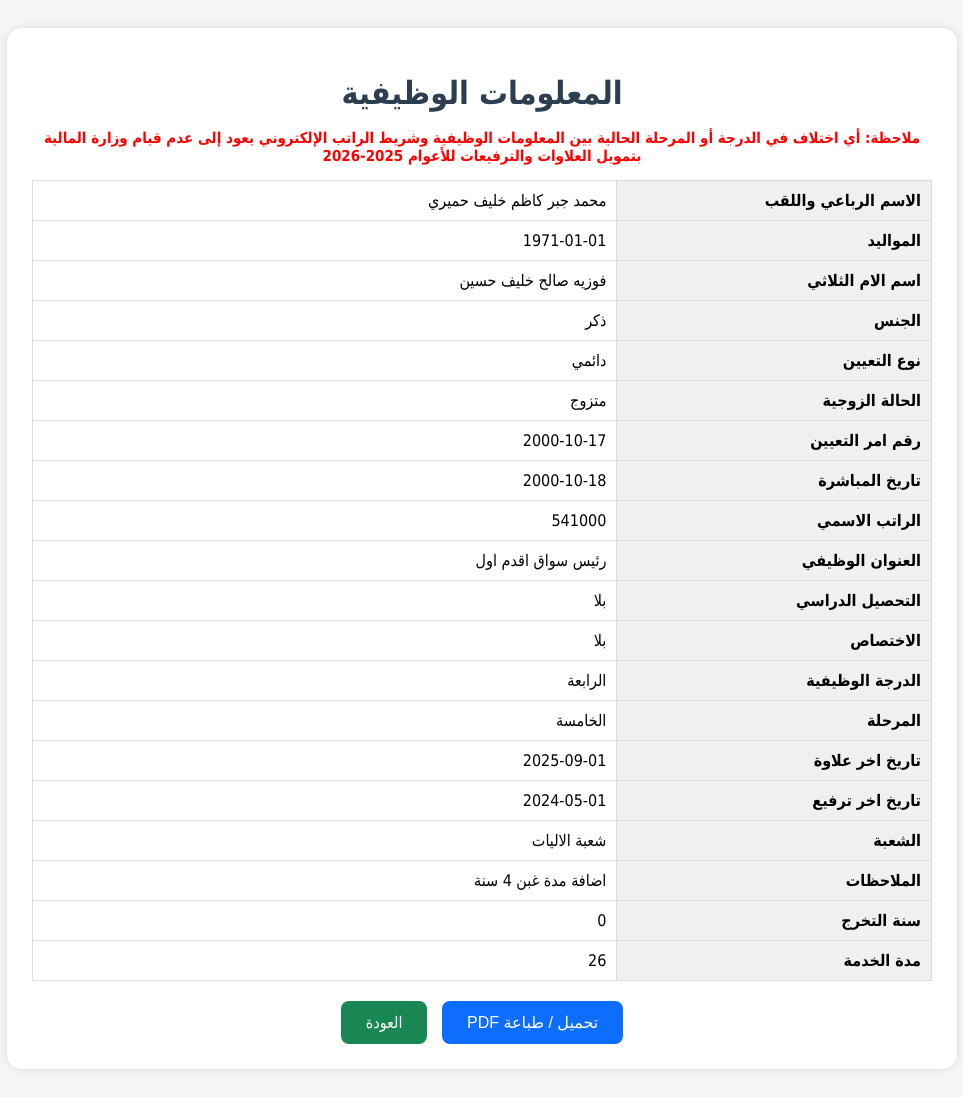
After one commit to asraamohsin924-art/employees_systembab, a Django app: a page that uses employees/templates/employee_info.html in a window 1280 px wide. The commit adds this page. Shown: the whole page, without its empty margins (158-1121 px from the left). Run offline with Django 5.2, Linux system fonts and the light colour scheme; a user stored in the database is signed in; data comes from the database, SQL or seed files in the repository; both versions use the stored data as it was after the commit.

Commit message:
Added employee information page and system improvements

```diff
--- a/employees/models.py
+++ b/employees/models.py
@@ -17,7 +17,7 @@ class Employee(models.Model):
     certificate = models.CharField(max_length=100)
 
     location = models.CharField(max_length=100)
-    risk_type = models.CharField(max_length=100)
+    risk_type = models.CharField(max_length=100, blank=True, default="")
 
     professional = models.IntegerField(default=0)   # مهنية
     engineering = models.IntegerField(default=0)    # الهندسية
@@ -37,4 +37,41 @@ class Employee(models.Model):
 
     def __str__(self):
         return self.name
+
+
+class EmployeeInfo(models.Model):
+    emp_id = models.CharField(max_length=20, unique=True)
+
+    full_name = models.CharField(max_length=200, blank=True, null=True)
+    birth_date = models.CharField(max_length=50, blank=True, null=True)
+    mother_name = models.CharField(max_length=200, blank=True, null=True)
+    gender = models.CharField(max_length=20, blank=True, null=True)
+
+    employment_type = models.CharField(max_length=100, blank=True, null=True)
+    marital_status = models.CharField(max_length=50, blank=True, null=True)
+
+    appointment_order = models.CharField(max_length=100, blank=True, null=True)
+    appointment_order_date = models.CharField(max_length=50, blank=True, null=True)
+    start_date = models.CharField(max_length=50, blank=True, null=True)
+
+    basic_salary = models.CharField(max_length=50, blank=True, null=True)
+    job_title = models.CharField(max_length=100, blank=True, null=True)
+    education = models.CharField(max_length=100, blank=True, null=True)
+    specialization = models.CharField(max_length=100, blank=True, null=True)
+
+    grade = models.CharField(max_length=50, blank=True, null=True)
+    stage = models.CharField(max_length=50, blank=True, null=True)
+
+    last_bonus = models.CharField(max_length=50, blank=True, null=True)
+    last_promotion = models.CharField(max_length=50, blank=True, null=True)
+
+    department = models.CharField(max_length=100, blank=True, null=True)
+    #result = models.CharField(max_length=100, blank=True, null=True)
+    notes = models.TextField(blank=True, null=True)
+
+    graduation_year = models.CharField(max_length=20, blank=True, null=True)
+    service_duration = models.CharField(max_length=50, blank=True, null=True)
+
+    def __str__(self):
+        return self.full_name or self.emp_id
 # Create your models here.
--- /dev/null
+++ b/employees/templates/employee_info.html
@@ -0,0 +1,251 @@
+<!DOCTYPE html>
+<html lang="ar" dir="rtl">
+
+<head>
+<meta charset="UTF-8">
+<title>المعلومات الوظيفية</title>
+
+<style>
+
+body{
+    font-family:Tahoma;
+    background:#f5f5f5;
+    padding:20px;
+}
+
+.container{
+    max-width:900px;
+    margin:auto;
+    background:white;
+    padding:25px;
+    border-radius:15px;
+    box-shadow:0 0 10px rgba(0,0,0,.1);
+}
+
+h1{
+    text-align:center;
+    color:#2c3e50;
+}
+
+table{
+    width:100%;
+    border-collapse:collapse;
+}
+
+td{
+    border:1px solid #ddd;
+    padding:10px;
+}
+
+.label{
+    font-weight:bold;
+    background:#f0f0f0;
+    width:35%;
+}
+
+.back-btn{
+    display:block;
+    width:200px;
+    margin:20px auto;
+    text-align:center;
+    background:#198754;
+    color:white;
+    text-decoration:none;
+    padding:12px;
+    border-radius:8px;
+}
+@media print {
+
+    body{
+        background:white;
+        margin:0;
+        padding:0;
+		zoom:100%;
+    }
+
+    .container{
+        width:100%;
+        max-width:100%;
+        margin:0;
+        padding:10px;
+        box-shadow:none;
+        border:none;
+    }
+
+    table{
+        width:100%;
+        border-collapse:collapse;
+        font-size:13px;
+    }
+
+    td{
+        padding:6px;
+    }
+
+    .back-btn,
+    button{
+        display:none !important;
+    }
+
+    @page{
+        size:A4 portrait;
+        margin:10mm;
+    }
+}
+</style>
+</head>
+
+<body>
+
+<div class="container">
+
+<h1>المعلومات الوظيفية</h1>
+<p style="
+    text-align:center;
+    color:red;
+    font-size:15px;
+    font-weight:bold;
+    margin-top:-5px;
+    margin-bottom:15px;
+">
+    ملاحظة: أي اختلاف في الدرجة أو المرحلة الحالية بين المعلومات الوظيفية وشريط الراتب الإلكتروني يعود إلى عدم قيام وزارة المالية بتمويل العلاوات والترفيعات للأعوام 2025-2026
+</p>
+<table>
+
+<tr>
+<td class="label">الاسم الرباعي واللقب</td>
+<td>{{ info.full_name }}</td>
+</tr>
+
+<tr>
+<td class="label">المواليد</td>
+<td>{{ info.birth_date|slice:":10" }}</td>
+</tr>
+
+<tr>
+<td class="label">اسم الام الثلاثي</td>
+<td>{{ info.mother_name }}</td>
+</tr>
+
+<tr>
+<td class="label">الجنس</td>
+<td>{{ info.gender }}</td>
+</tr>
+
+<tr>
+<td class="label">نوع التعيين</td>
+<td>{{ info.employment_type }}</td>
+</tr>
+
+<tr>
+<td class="label">الحالة الزوجية</td>
+<td>{{ info.marital_status }}</td>
+</tr>
+
+<tr>
+<td class="label">رقم امر التعيين</td>
+<td>{{ info.appointment_order_date|slice:":10" }}</td>
+</tr>
+
+<tr>
+<td class="label">تاريخ المباشرة</td>
+<td>{{ info.start_date|slice:":10" }}</td>
+</tr>
+
+<tr>
+<td class="label">الراتب الاسمي</td>
+<td>{{ info.basic_salary }}</td>
+</tr>
+
+<tr>
+<td class="label">العنوان الوظيفي</td>
+<td>{{ info.job_title }}</td>
+</tr>
+
+<tr>
+<td class="label">التحصيل الدراسي</td>
+<td>{{ info.education }}</td>
+</tr>
+
+<tr>
+<td class="label">الاختصاص</td>
+<td>{{ info.specialization }}</td>
+</tr>
+
+<tr>
+<td class="label">الدرجة الوظيفية</td>
+<td>{{ info.grade }}</td>
+</tr>
+
+<tr>
+<td class="label">المرحلة</td>
+<td>{{ info.stage }}</td>
+</tr>
+
+<tr>
+<td class="label">تاريخ اخر علاوة</td>
+<td>{{ info.last_bonus|slice:":10" }}</td>
+</tr>
+
+<tr>
+<td class="label">تاريخ اخر ترفيع</td>
+<td>{{ info.last_promotion|slice:":10" }}</td>
+</tr>
+
+<tr>
+<td class="label">الشعبة</td>
+<td>{{ info.department }}</td>
+</tr>
+
+<tr>
+<td class="label">الملاحظات</td>
+<td>{{ info.notes }}</td>
+</tr>
+
+<tr>
+<td class="label">سنة التخرج</td>
+<td>{{ info.graduation_year }}</td>
+</tr>
+
+<tr>
+<td class="label">مدة الخدمة</td>
+<td>{{ info.service_duration }}</td>
+</tr>
+
+
+
+
+</table>
+<div style="text-align:center; margin-top:20px;">
+
+    <button onclick="window.print()"
+        style="
+        background:#0d6efd;
+        color:white;
+        border:none;
+        padding:12px 25px;
+        border-radius:8px;
+        font-size:16px;
+        cursor:pointer;
+        margin-left:10px;">
+        تحميل / طباعة PDF
+    </button>
+
+    <a href="/salary/?show=salary&emp_id={{ info.emp_id }}"
+       style="
+       display:inline-block;
+       background:#198754;
+       color:white;
+       text-decoration:none;
+       padding:12px 25px;
+       border-radius:8px;
+       font-size:16px;">
+       العودة
+    </a>
+
+</div>
+
+</div>
+
+</body>
+</html>
--- a/employees/templates/login.html
+++ b/employees/templates/login.html
@@ -23,7 +23,7 @@
     </div>
 </div>
 <div style="text-align:center; margin-top:30px; color:black; font-size:20px; font-weight:bold;">
-     By : Msc asraa mohsin
+     By : Msc Asraa Mohsin
 </div>
 </body>
 </html>
--- a/employees/urls.py
+++ b/employees/urls.py
@@ -6,6 +6,7 @@ urlpatterns = [
     path('salary/', views.salary_lookup, name='salary_lookup'),
     path('logout/', views.logout_view, name='logout'),
     path('pdf/<str:emp_id>/', views.generate_pdf, name='generate_pdf'),
-   # path('upload/', views.upload_excel, name='upload_excel'),
+    path('info-pdf/<str:emp_id>/', views.employee_info_pdf, name='employee_info_pdf' ),
+   path('info/<str:emp_id>/', views.employee_info, name='employee_info'),
 
 ]
--- a/employees/views.py
+++ b/employees/views.py
@@ -1,6 +1,6 @@
 from django.shortcuts import render
-from .models import Employee
-from weasyprint import HTML
+from .models import Employee, EmployeeInfo
+# from weasyprint import HTML
 from django.http import HttpResponse
 from django.template.loader import get_template
 from xhtml2pdf import pisa
@@ -42,40 +42,75 @@ def salary_lookup(request):
     employee = None
     error = None
 
-    if request.method == "POST":
+    if request.method == "GET" and request.GET.get("show") == "salary":
+        emp_id = request.GET.get("emp_id")
+        if emp_id:
+            employee = Employee.objects.filter(emp_id=str(emp_id)).first()
+
+    elif request.method == "POST":
         emp_id = request.POST.get("emp_id")
-
         if emp_id:
             emp_id = emp_id.strip()
-
-            employee = Employee.objects.filter(
-    emp_id=str(emp_id)
-).first()
-
+            employee = Employee.objects.filter(emp_id=str(emp_id)).first()
             if not employee:
                 error = "لا يوجد موظف بهذا الرقم"
         else:
-            error = "الرجاء إدخال الرقم الوظيفي"
+            error = "الرجاء إدخال الكود"
 
     return render(request, "salary.html", {
         "employee": employee,
         "error": error
     })
 
+
+
+
 # 👇 هنا تضيفها (تحتها مباشرة)
 def logout_view(request):
     logout(request)
     return redirect('login')
+@login_required
 def generate_pdf(request, emp_id):
     employee = Employee.objects.filter(emp_id=emp_id).first()
 
-    html = render(request, 'salary_pdf.html', {
-        'employee': employee
-    }).content.decode('utf-8')
+    template = get_template('salary_pdf.html')
+    html = template.render({'employee': employee})
 
-    pdf = HTML(string=html).write_pdf()
-
-    response = HttpResponse(pdf, content_type='application/pdf')
+    response = HttpResponse(content_type='application/pdf')
     response['Content-Disposition'] = 'attachment; filename="salary.pdf"'
 
+    pisa_status = pisa.CreatePDF(html, dest=response)
+
+    if pisa_status.err:
+        return HttpResponse('حدث خطأ أثناء إنشاء ملف PDF')
+
     return response
+
+@login_required
+def employee_info_pdf(request, emp_id):
+
+    info = EmployeeInfo.objects.filter(
+        emp_id=emp_id
+    ).first()
+
+    return render(
+        request,
+        'employee_info_pdf.html',
+        {
+            'info': info
+        }
+    )
+@login_required
+def employee_info(request, emp_id):
+
+    info = EmployeeInfo.objects.filter(
+        emp_id=emp_id
+    ).first()
+
+    return render(
+        request,
+        'employee_info.html',
+        {
+            'info': info
+        }
+    )
--- a/employees_system/settings.py
+++ b/employees_system/settings.py
@@ -79,7 +79,7 @@ WSGI_APPLICATION = 'employees_system.wsgi.application'
 DATABASES = {
     'default': {
         'ENGINE': 'django.db.backends.sqlite3',
-        'NAME': '/var/data/db.sqlite3',
+        'NAME': BASE_DIR / 'db.sqlite3',
     }
 }
 
@@ -129,4 +129,4 @@ ALLOWED_HOSTS = ['*']
 DATA_UPLOAD_MAX_NUMBER_FIELDS = 100000
 MEDIA_URL = '/media/'
 
-MEDIA_ROOT = '/var/data/media'
+MEDIA_ROOT = BASE_DIR / 'media'
```
Also changed, not shown: employees/admin.py (+6 -2 lines), employees/resources.py (+33 -3 lines), employees/templates/employee_info_pdf.html (added, +184 -0 lines), employees/templates/salary.html (+92 -14 lines), employees/templates/salary_pdf.html (+2 -5 lines), db.sqlite3, employees/migrations/0003_employeeinfo.py (added), employees/migrations/0004_alter_employeeinfo_appointment_order_and_more.py (added), employees/migrations/0005_employeeinfo_result.py (added).
